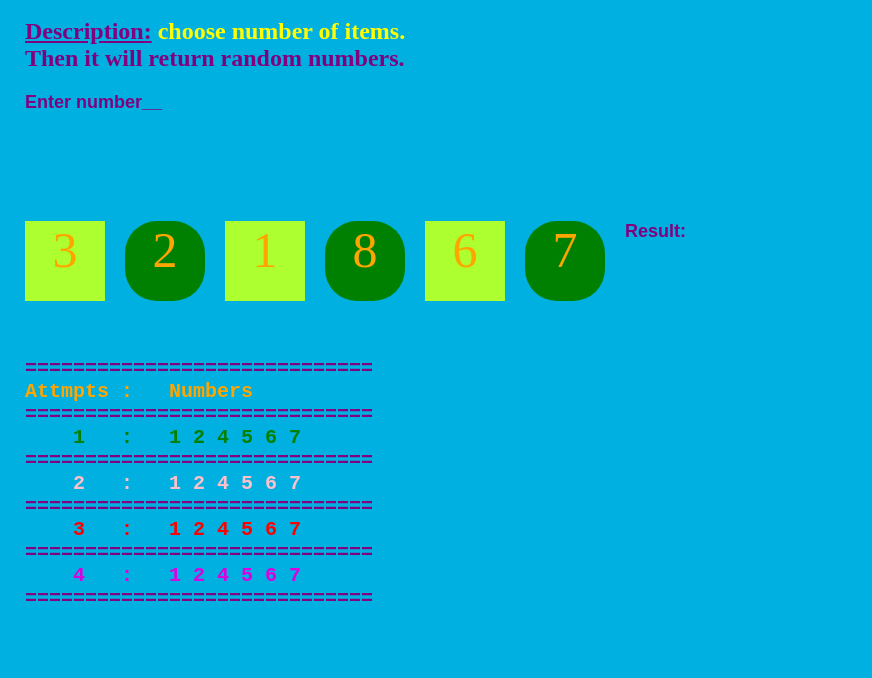
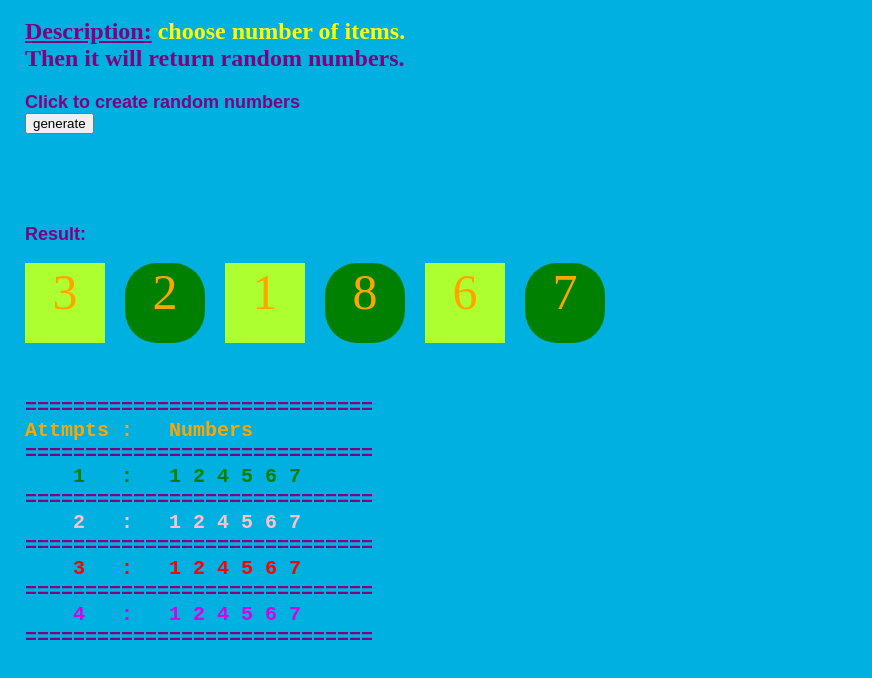
Before and after one commit to yosupCheon/random_number, a plain HTML site: page src/index.html in a window 1280 px wide. Shown: the part 90-768 px from the top of the page, without its empty margins (0-872 px from the left). Drawn offline with Linux system fonts and the light colour scheme.

Commit message:
html_file_fixed

```diff
--- a/src/index.html
+++ b/src/index.html
@@ -4,6 +4,7 @@
 <head>
     <title>Random Number Generator</title>
     <link href = "style.css" type = "text/css" rel = "stylesheet">
+    <script src = "script.js"></script>
 </head>
 
 <body
@@ -13,16 +14,15 @@ text = "blue"
 topmargin = "50"
 leftmargin = "25"
 >
-
     <h1 align = "center">Random Number Generator</h1>
     <h2 align = "left"><font color = "purple"><u><b>Description:</b></u> <font color = "yellow">choose number of items.</font><br>Then it will return random numbers.</h2>
 
-    <font size = "4" face = "Arial"><b>Enter number__</b><br></font>
-
+    <font size = "4" face = "Arial"><b>Click to create random numbers</b><br></font>
+    <input type = "button" id = "test" value = "generate">
     <br><br><br><br><br><br>
 
     <font size = "4" face = "Arial"><b>Result:</b></font>
-
+    <br><br>
     <div class = "square">3</div>
     <div class = "circle">2</div>
     <div class = "square">1</div>
```
